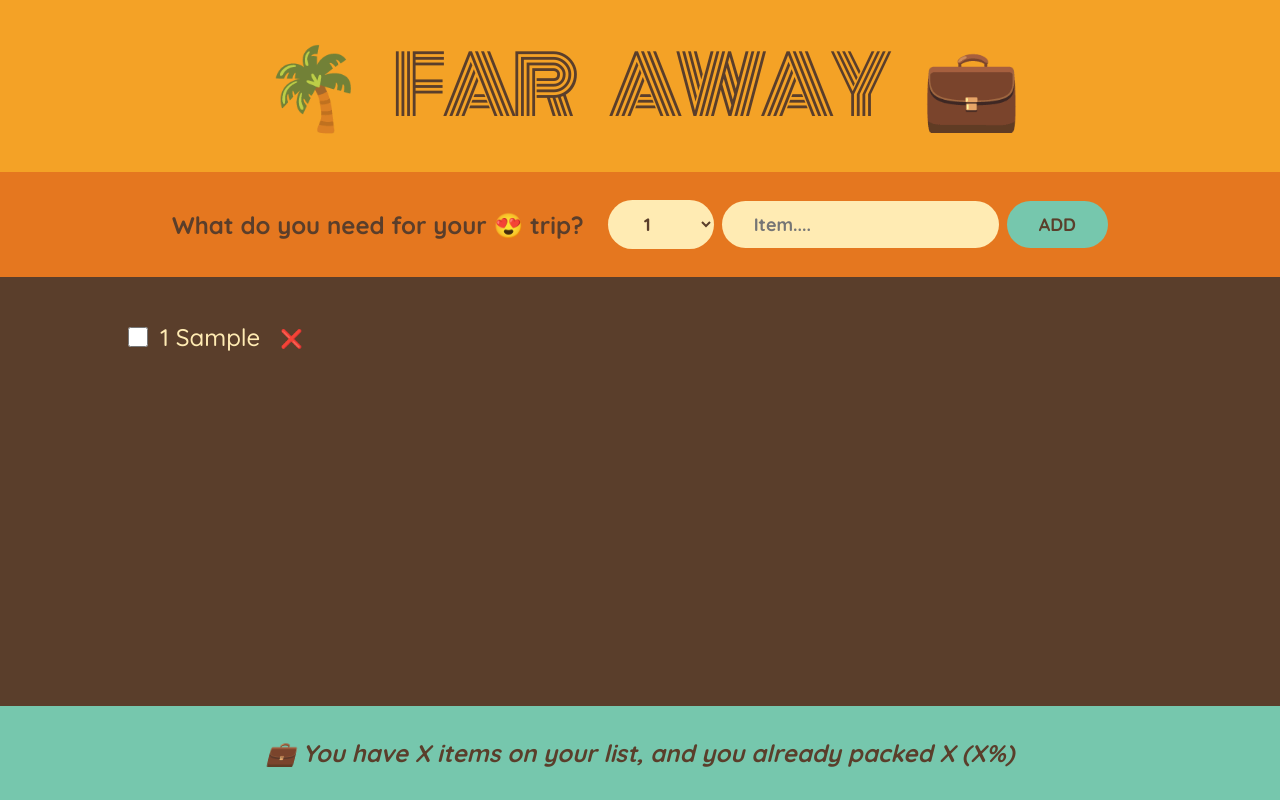
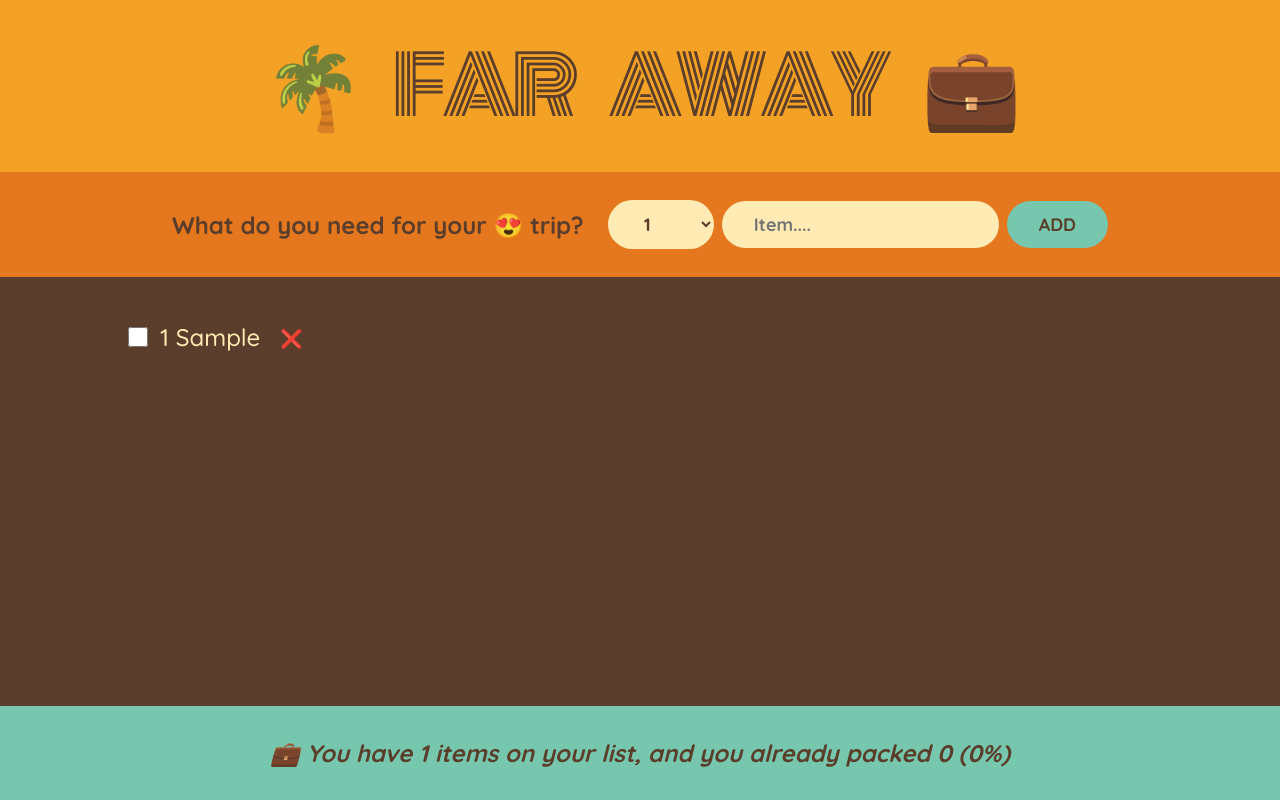
Before and after one commit to thomasmartinez114/travel-list, a React (Create React App) app: page / in a window 1280 px wide. Both pictures are taken after typing "Sample" into the empty fields and a click on the button "ADD". Built offline with nearby package versions, Linux system fonts and the light colour scheme; the HTML template or start-up script is replaced by a standard one.

Commit message:
calculationg stats as derived state

```diff
--- a/src/App.js
+++ b/src/App.js
@@ -29,7 +29,7 @@
         onDeleteItem={handleDeleteItem}
         onToggleItem={handleToggleItem}
       />
-      <Stats />
+      <Stats items={items} />
     </div>
   );
 }
@@ -48,7 +48,7 @@
     if (!description) return;
 
     const newItem = { description, quantity, packed: false, id: Date.now() };
-    console.log(newItem);
+    // console.log(newItem);
 
     onAddItems(newItem);
 
@@ -114,10 +114,26 @@
   );
 }
 
-function Stats() {
+function Stats({ items }) {
+  if (!items.length)
+    return (
+      <p className="stats">
+        <em>Start adding some items to your list</em>
+      </p>
+    );
+
+  const numItems = items.length;
+  const numPacked = items.filter(item => item.packed).length;
+  const percentage = Math.round((numPacked / numItems) * 100);
+
   return (
     <footer className="stats">
-      <em>💼 You have X items on your list, and you already packed X (X%)</em>
+      <em>
+        {percentage === 100
+          ? "You got everything! Ready to go!"
+          : `💼 You have ${numItems} items on your list, and you already packed
+        ${numPacked} (${percentage}%)`}
+      </em>
     </footer>
   );
 }
```
